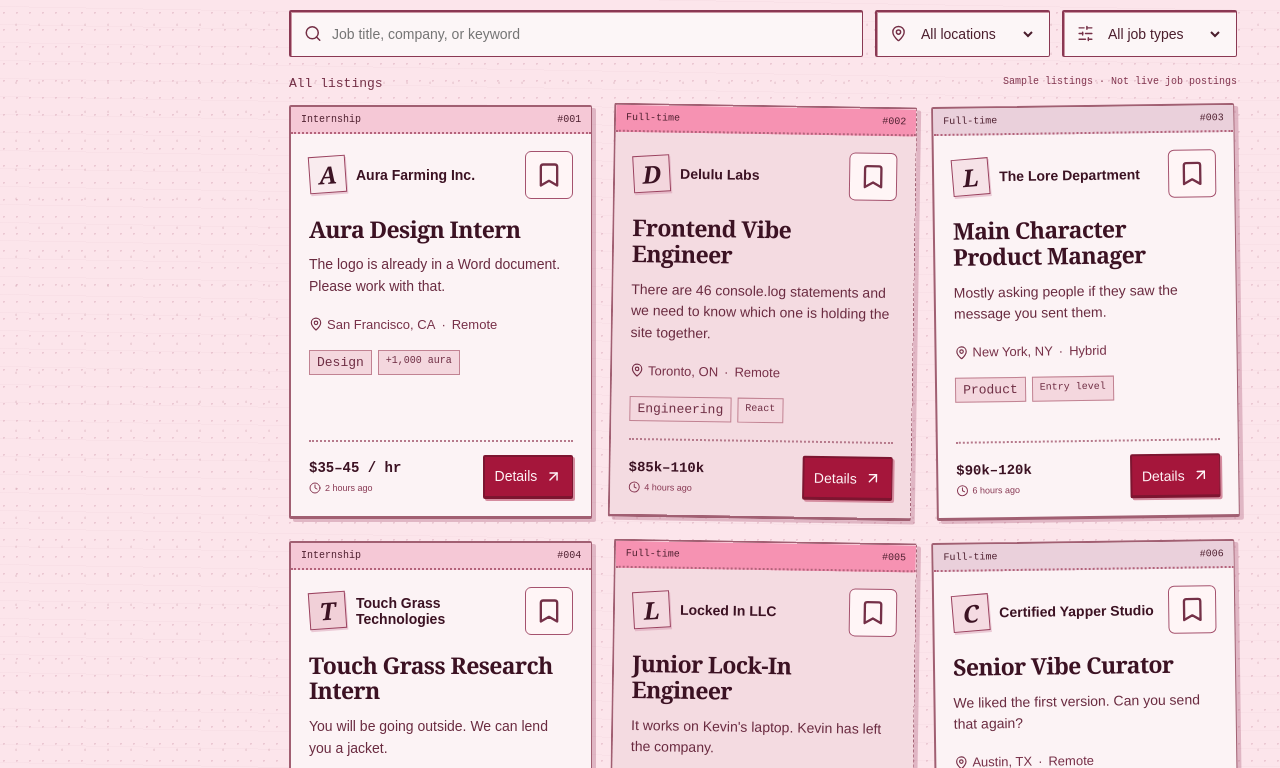
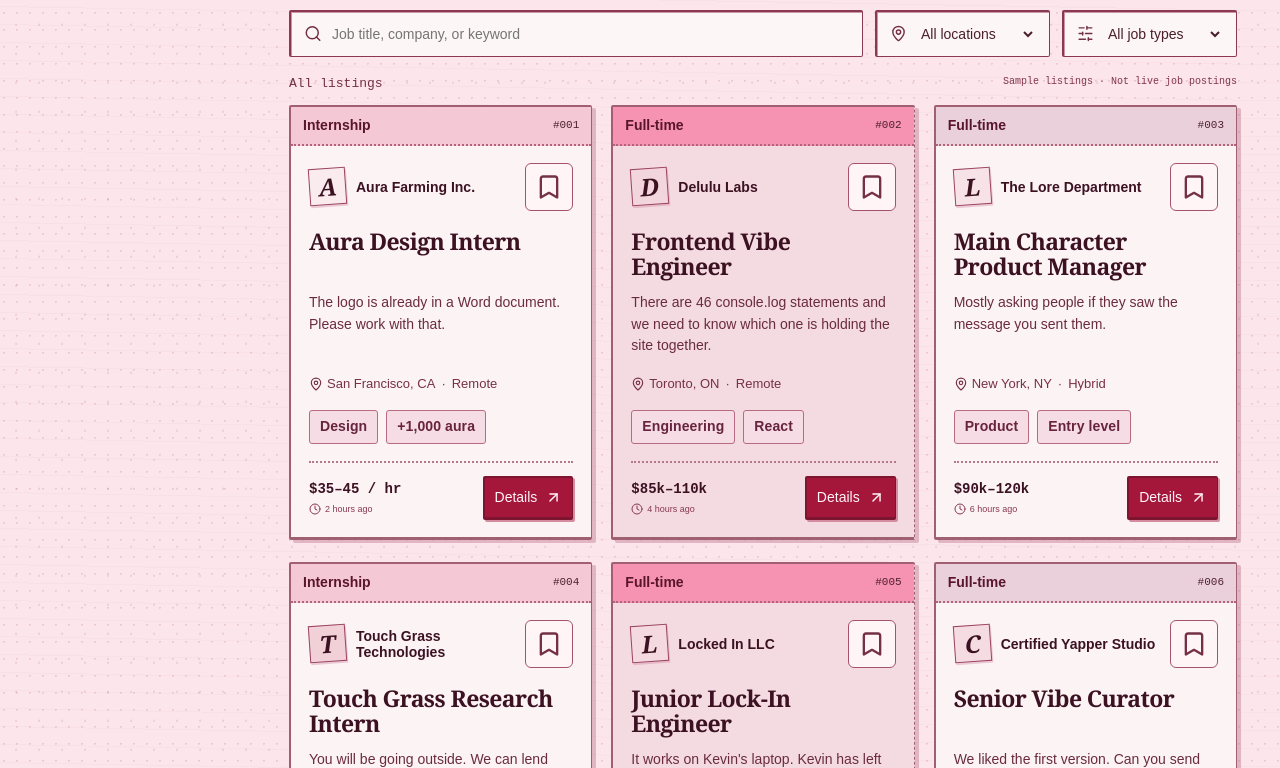
Before and after one commit to bnpower/hackathon-CMPUT-401, a React (Vite) app in the folder frontend/: page / in a window 1280 px wide. Shown: the part 912-1680 px from the top of the page. Built offline with nearby package versions, Linux system fonts and the light colour scheme.

Commit message:
minor css alignment and prominence corrections

```diff
--- a/frontend/src/readability.css
+++ b/frontend/src/readability.css
@@ -35,6 +35,34 @@
 .icon-button { min-width: 44px; min-height: 44px; }
 .search input, .filter select, .card-top strong, .job-roast { font-size: 14px; }
 .location, .tags span, .tag, .results-label, .stat > div > span { font-size: 13px; }
+.job-card:nth-child(n) { transform: none; }
+.job-card .tags, .modal .tags { align-items: center; gap: 8px; }
+.job-card .tags span, .modal .tags span {
+  display: inline-flex;
+  align-items: center;
+  min-height: 34px;
+  padding: 6px 10px;
+  font: 600 14px/1.4 Arial, Helvetica, sans-serif;
+  letter-spacing: 0.1px;
+  color: #68243c;
+  background: #f6dce5;
+  border: 1px solid #b96a83;
+  border-radius: 3px;
+}
+.job-sticker { align-items: center; min-height: 39px; padding: 9px 12px; }
+.job-sticker > span:first-child { font: 700 14px/1.35 Arial, Helvetica, sans-serif; color: #59152c; }
+.job-sticker > span:last-child { font-size: 11px; }
+/* Share content rows so wrapped titles and descriptions don't offset the tags. */
+@supports (grid-template-rows: subgrid) {
+  .job-card {
+    display: grid;
+    grid-template-rows: subgrid;
+    grid-row: span 7;
+    row-gap: 0;
+  }
+  .job-card .tags { align-self: start; }
+  .job-card .card-bottom { margin-top: 0; }
+}
 .reminders-banner { display: flex; align-items: center; gap: 16px; width: 100%; min-height: 90px; padding: 18px 22px; margin: 0 0 28px; text-align: left; color: #59152c; background: #ffc9dc; border: 2px solid #9d294a; border-left-width: 7px; box-shadow: 4px 4px 0 #b5678438; }
 .reminders-banner:hover { background: #ffb6d0; }
 .reminders-banner > svg { flex-shrink: 0; }
```
